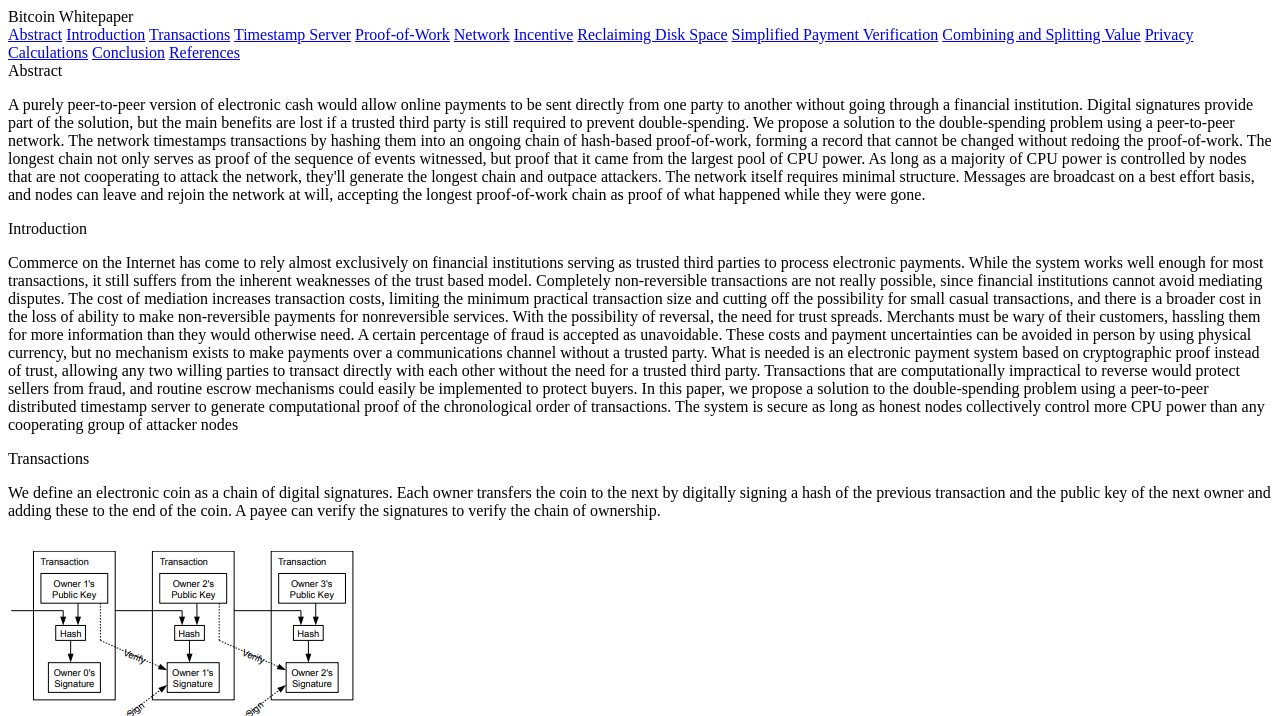
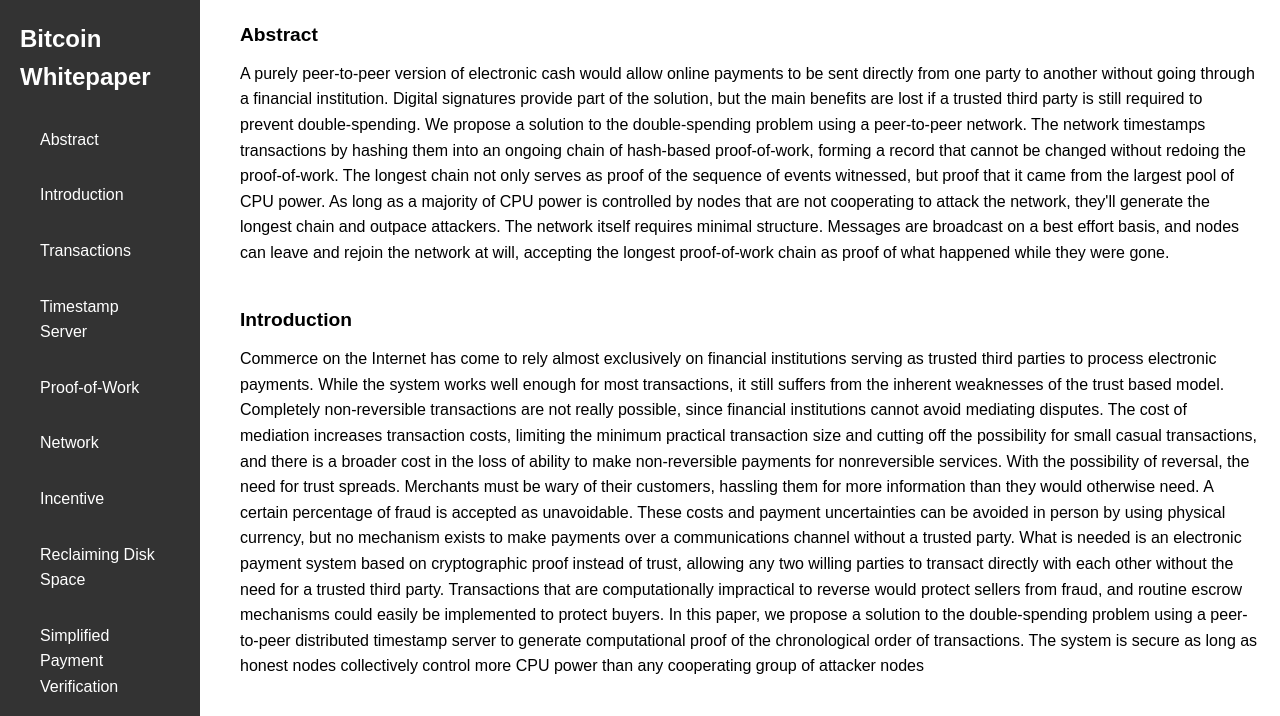
Before and after one commit to J-Stanton/TechnicalDocument, a plain HTML site: page index.html in a window 1280 px wide. Shown: the top 716 px of the page. Drawn offline with Linux system fonts and the light colour scheme.

Commit message:
Add styling and fix file extension

```diff
--- a/index.html
+++ b/index.html
@@ -3,7 +3,9 @@
 <head>
     <meta charset="UTF-8">
     <meta name="viewport" content="width=device-width, initial-scale=1.0">
-    <title>Document</title>
+    <title>Bitcoin Whitepaper</title>
+    <link rel="stylesheet" href="styles.css">
+
 </head>
 <body>
     <nav id="navbar">
--- /dev/null
+++ b/styles.css
@@ -0,0 +1,90 @@
+/* Reset default margin and padding */
+* {
+    margin: 0;
+    padding: 0;
+    box-sizing: border-box;
+}
+
+/* Basic styling for the body */
+body {
+    font-family: Arial, sans-serif;
+    line-height: 1.6;
+}
+
+/* Main container layout */
+#container {
+    display: flex;
+    flex-direction: row;
+}
+
+/* Styling for the navigation bar */
+#navbar {
+    background-color: #333;
+    padding: 20px;
+    position: fixed;
+    left: 0;
+    top: 0;
+    bottom: 0;
+    width: 200px; /* Adjust as needed */
+    overflow-y: auto; /* Enable scrolling if content exceeds the height */
+}
+
+#navbar header {
+    color: #fff;
+    font-size: 1.5rem;
+    font-weight: bold;
+    margin-bottom: 20px;
+}
+
+#navbar .nav-link {
+    display: block;
+    color: #fff;
+    text-decoration: none;
+    padding: 10px 20px;
+    margin-bottom: 10px;
+}
+
+#navbar .nav-link:hover {
+    background-color: #555;
+}
+
+/* Main content area */
+#main-doc {
+    margin-left: 220px; /* Adjust based on nav width + margin */
+    padding: 20px;
+}
+
+/* Sections styling */
+.main-section {
+    margin-bottom: 40px;
+}
+
+.main-section header {
+    font-size: 1.2rem;
+    font-weight: bold;
+    margin-bottom: 10px;
+}
+
+.main-section p {
+    margin-bottom: 15px;
+}
+
+.main-section img {
+    max-width: 100%;
+    display: block;
+    margin: 15px 0;
+}
+
+/* Responsive adjustments */
+@media (max-width: 768px) {
+    #navbar {
+        width: 100%; /* Full width on smaller screens */
+        position: static;
+        overflow-y: visible;
+    }
+
+    #main-doc {
+        margin-left: 0;
+        padding: 20px;
+    }
+}
```
Also changed, not shown: styles.html (deleted).
